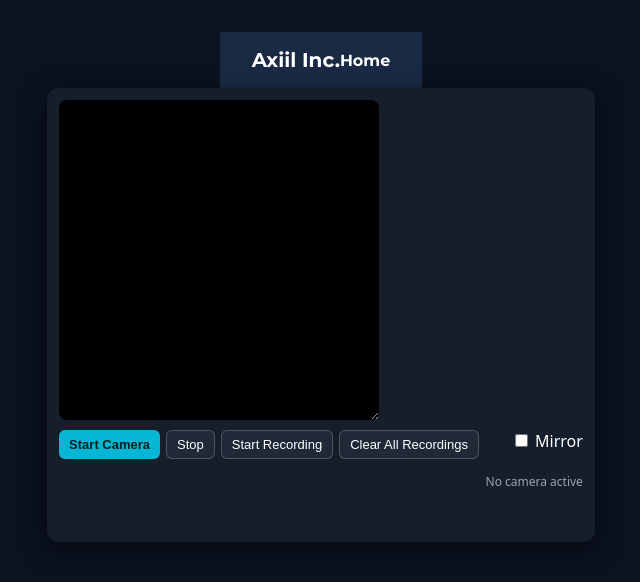
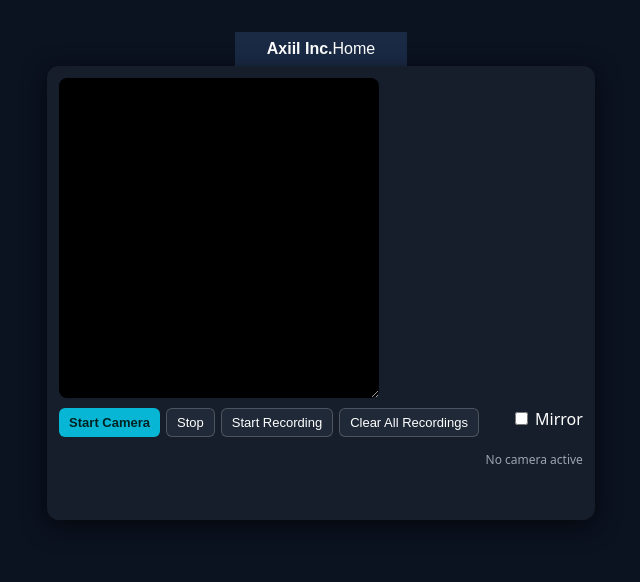
Before and after one commit to axiiljoecomber-cyber/axiiljoecomber-cyber.github.io, a plain HTML site: page programs/webcam.html in a window 1280 px wide. Shown: the whole page, without its empty margins (319-959 px from the left). Drawn offline with Linux system fonts and the light colour scheme.

Commit message:
Update header.html

```diff
--- a/header.html
+++ b/header.html
@@ -1,21 +1,25 @@
-<!DOCTYPE html>
-<html lang="en">
-<head>
-  <meta charset="UTF-8">
-  <meta name="viewport" content="width=device-width, initial-scale=1.0">
-  <title>Axiil Inc. Header</title>
-  <link href="https://fonts.googleapis.com/css2?family=Montserrat:wght@700&display=swap" rel="stylesheet">
+<header>
+  <div class="logo">Axiil Inc.</div>
+  <a class="home-link" href="https://axiiljoecomber-cyber.github.io/">Home</a>
+</header>
+
 <style>
 header {
   background: #1a2a45;
-      padding: 1rem 2rem;
+  width: 100%;
+  padding: 0.5rem 2rem; /* half-height */
   font-family: 'Montserrat', sans-serif;
-      font-size: 1.25rem; /* half the previous size */
+  font-size: 1.25rem;
   font-weight: bold;
   color: white;
   display: flex;
   justify-content: space-between;
   align-items: center;
+  box-sizing: border-box; /* important to fill width correctly */
+}
+
+header .logo {
+  font-size: 1rem; /* half of header text */
 }
 
 header a.home-link {
@@ -36,15 +40,7 @@
     align-items: flex-start;
   }
   header a.home-link {
-        margin-top: 0.5rem;
+    margin-top: 0.3rem;
   }
 }
 </style>
-</head>
-<body>
-  <header>
-    <div>Axiil Inc.</div>
-    <a class="home-link" href="https://axiiljoecomber-cyber.github.io/">Home</a>
-  </header>
-</body>
-</html>
```
Lines whose indentation alone changed are shown as unchanged.
